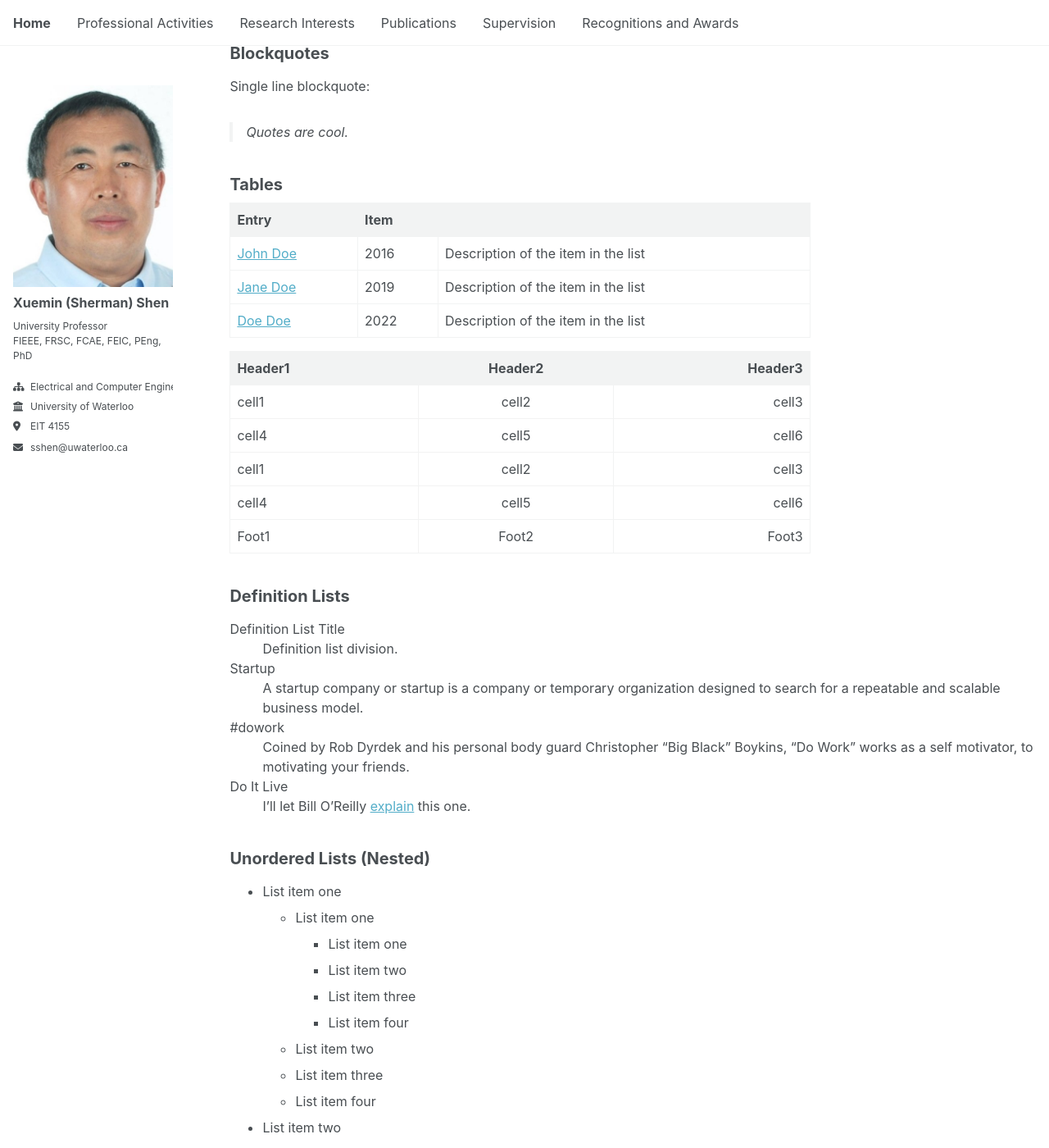
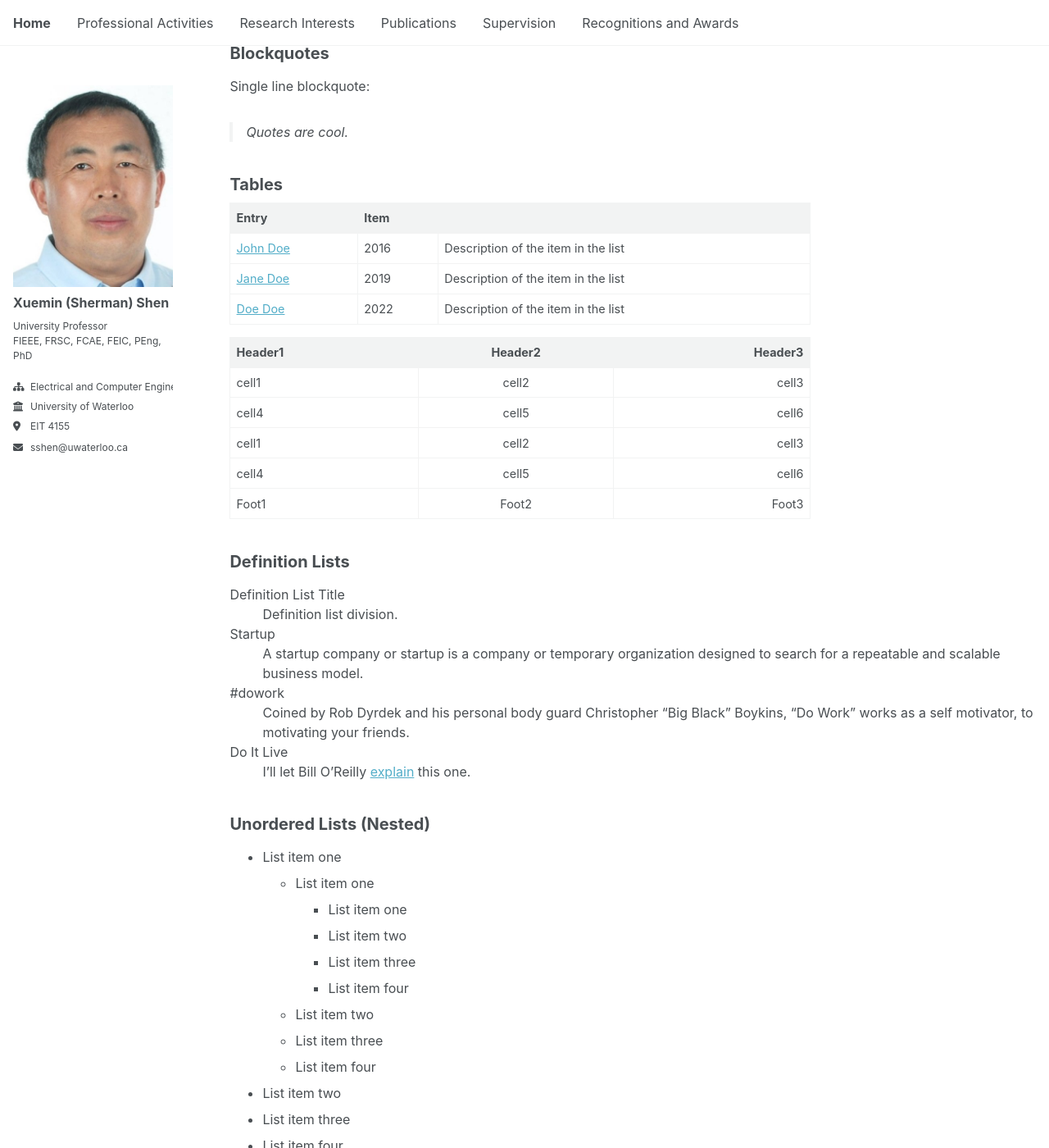
Before and after one commit to m64he/sshen, a Jekyll site: the page built from _pages/archive-layout-with-content.md, in a window 1280 px wide and 1400 px high, scrolled down 421 px. Shown: the whole window at 82% size. Built offline with Jekyll 4.4.1, drawn with Linux system fonts in a browser that asks for light colours; a script that is not in the unit is left out.

Commit message:
Update _tables.scss

```diff
--- a/_sass/layout/_tables.scss
+++ b/_sass/layout/_tables.scss
@@ -6,7 +6,7 @@ table {
   margin-bottom: 1em;
   width: 72%;
   font-family: $global-font-family;
-  font-size: $type-size-5;
+  font-size: 0.9em; //$type-size-5;
   border-collapse: collapse;
   border: 1px solid var(--global-border-color);
 
```
